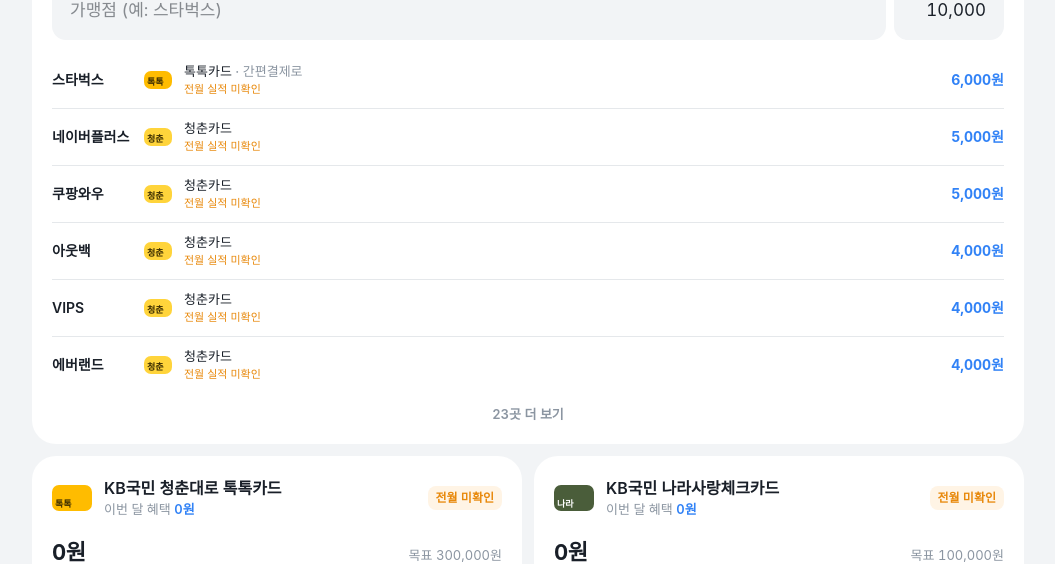
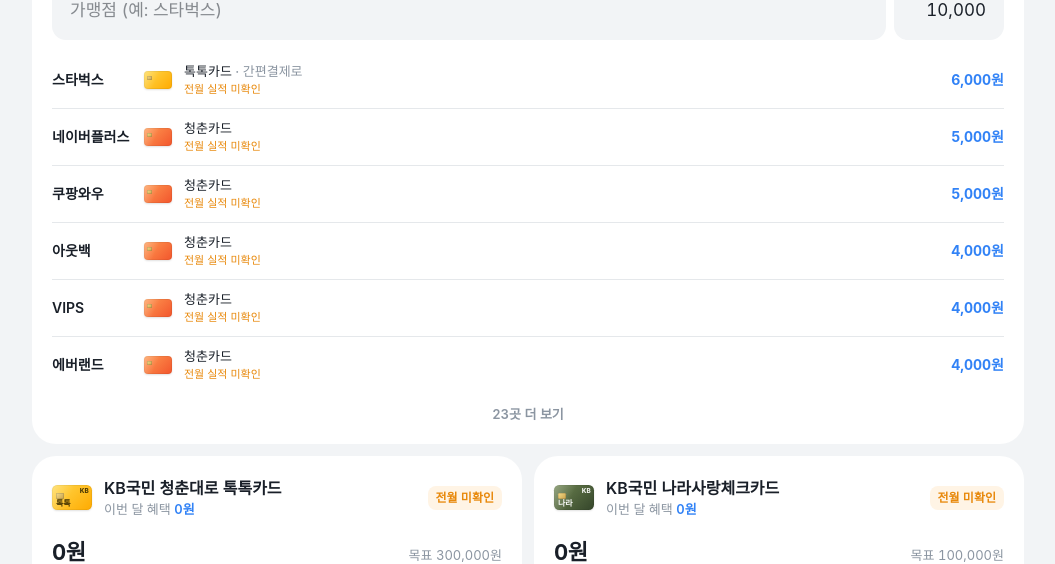
Before and after one commit to tuski0/card-performance, a Next.js app: page /cards in a window 1280 px wide. Shown: the part 211-775 px from the top of the page, without its empty margins (112-1167 px from the left). Built offline with nearby package versions, Linux system fonts and the light colour scheme; no server answers; the database is empty; a web font is replaced by a local one.

Commit message:
style: redraw card art as card faces, big card on the card page

```diff
--- a/app/(tabs)/cards/[id]/page.tsx
+++ b/app/(tabs)/cards/[id]/page.tsx
@@ -3,9 +3,10 @@
 import { errMsg } from '@/lib/format';
 import Link from 'next/link';
 import { useParams } from 'next/navigation';
-import { useState } from 'react';
-import { Badge, CardChip, Panel, Progress, Screen, TopBar, primaryBtn } from '@/components/ui';
+import { useEffect, useState } from 'react';
+import { Badge, CardChip, CardFace, Panel, Progress, Screen, TopBar, primaryBtn } from '@/components/ui';
 import { CARDS, type CardId } from '@/lib/cards';
+import { getCardNumbers } from '@/lib/data/cardNumbers';
 import { saveStart } from '@/lib/data/payments';
 import { useMonthData } from '@/lib/data/useMonthData';
 import type { StartBalance } from '@/lib/engine/compute';
@@ -20,6 +21,10 @@ export default function CardPage() {
   const { data, error, reload, db } = useMonthData();
   const [open, setOpen] = useState<string | null>(null);
   const [editingStart, setEditingStart] = useState(false);
+  const [last4, setLast4] = useState<string | null>(null);
+  useEffect(() => {
+    getCardNumbers(db).then((m) => setLast4(Object.entries(m).find(([, id]) => id === cardId)?.[0] ?? null)).catch(() => {});
+  }, [db, cardId]);
 
   if (!card) return <Screen><TopBar back="/cards" title="없는 카드예요" /></Screen>;
 
@@ -33,6 +38,7 @@ export default function CardPage() {
       <TopBar back="/cards" title={<span className="flex items-center gap-2 text-lg font-bold"><CardChip id={cardId} size={30} />{card.name}</span>} />
       {error && <Panel><p className="text-bad">{error}</p></Panel>}
       {!r && !error && <Panel><p className="text-ink-3">불러오는 중…</p></Panel>}
+      <div className="py-1"><CardFace id={cardId} name={card.name} last4={last4} /></div>
 
       {r && data && (
         <div className="grid grid-cols-1 gap-3 md:grid-cols-2 md:items-start [&>*]:min-w-0">
--- a/components/ui.tsx
+++ b/components/ui.tsx
@@ -1,11 +1,15 @@
 import Link from 'next/link';
 import type { CardId } from '@/lib/cards';
 
-export const CARD_COLORS: Record<CardId, { bg: string; fg: string; short: string }> = {
-  'kb-talktalk': { bg: '#ffbc00', fg: '#3d2e00', short: '톡톡' },
-  'kb-nara': { bg: '#4a5d3a', fg: '#ffffff', short: '나라' },
-  toss: { bg: '#0064ff', fg: '#ffffff', short: '토스' },
-  'kb-youth-b': { bg: '#ffd43b', fg: '#3d2e00', short: '청춘' },
+/**
+ * Per-card look. `bg` is the solid colour used for dots and legends; `from`/`to` paint the card face.
+ * Colours only evoke each card; they are not copies of the issuers' designs.
+ */
+export const CARD_COLORS: Record<CardId, { bg: string; from: string; to: string; fg: string; short: string; issuer: string }> = {
+  'kb-talktalk': { bg: '#ffbc00', from: '#ffd84d', to: '#ffaa00', fg: '#3d2e00', short: '톡톡', issuer: 'KB' },
+  'kb-nara': { bg: '#56693f', from: '#6f8552', to: '#34452a', fg: '#ffffff', short: '나라', issuer: 'KB' },
+  toss: { bg: '#1b64f2', from: '#3d84ff', to: '#0b4fd9', fg: '#ffffff', short: '토스', issuer: 'toss' },
+  'kb-youth-b': { bg: '#ff7a3d', from: '#ff9a52', to: '#f2552c', fg: '#ffffff', short: '청춘', issuer: 'KB' },
 };
 
 export function Screen({ children, className = '' }: { children: React.ReactNode; className?: string }) {
@@ -39,16 +43,71 @@ export function Progress({ value, max, color = 'var(--color-brand)', height = 8
   );
 }
 
+/** Small card face: gradient, IC chip, and (when big enough) the issuer mark and short name. */
 export function CardChip({ id, size = 36 }: { id: CardId; size?: number }) {
   const c = CARD_COLORS[id];
+  const h = Math.round(size * 0.63);
+  const showText = size >= 30;
   return (
     <span
       aria-hidden
-      className="inline-flex shrink-0 items-end rounded-[7px] p-[3px] text-[9px] font-bold leading-none"
-      style={{ width: size, height: Math.round(size * 0.66), background: c.bg, color: c.fg }}
+      className="relative inline-block shrink-0 overflow-hidden"
+      style={{
+        width: size, height: h, borderRadius: Math.max(4, size * 0.13), color: c.fg,
+        background: `linear-gradient(135deg, ${c.from}, ${c.to})`,
+        boxShadow: 'inset 0 0 0 1px rgba(0,0,0,0.06), 0 1px 2px rgba(0,0,0,0.12)',
+      }}
     >
-      {c.short}
+      {/* soft sheen across the face */}
+      <span className="absolute inset-0" style={{ background: 'linear-gradient(115deg, rgba(255,255,255,0.28) 0%, rgba(255,255,255,0) 45%)' }} />
+      {/* IC chip */}
+      <span
+        className="absolute"
+        style={{
+          left: size * 0.1, top: h * 0.3, width: size * 0.2, height: h * 0.24, borderRadius: Math.max(1, size * 0.03),
+          background: 'linear-gradient(135deg, #f5dc8a, #c9a24a)', boxShadow: 'inset 0 0 0 0.5px rgba(0,0,0,0.25)',
+        }}
+      />
+      {showText && (
+        <>
+          <span className="absolute font-extrabold leading-none" style={{ right: size * 0.08, top: h * 0.1, fontSize: size * 0.16, opacity: 0.9 }}>
+            {c.issuer}
+          </span>
+          <span className="absolute font-bold leading-none" style={{ left: size * 0.1, bottom: h * 0.12, fontSize: size * 0.2 }}>
+            {c.short}
+          </span>
+        </>
+      )}
     </span>
+  );
+}
+
+/** Large card face for a card's own page. */
+export function CardFace({ id, name, last4 }: { id: CardId; name: string; last4?: string | null }) {
+  const c = CARD_COLORS[id];
+  return (
+    <div
+      aria-hidden
+      className="relative mx-auto aspect-[1.586] w-full max-w-[320px] overflow-hidden rounded-[18px] p-5"
+      style={{
+        color: c.fg, background: `linear-gradient(135deg, ${c.from}, ${c.to})`,
+        boxShadow: 'inset 0 0 0 1px rgba(0,0,0,0.06), 0 10px 24px -8px rgba(0,0,0,0.35)',
+      }}
+    >
+      <div className="absolute inset-0" style={{ background: 'linear-gradient(115deg, rgba(255,255,255,0.3) 0%, rgba(255,255,255,0) 42%)' }} />
+      <div className="absolute -right-10 -bottom-16 h-48 w-48 rounded-full" style={{ background: 'rgba(255,255,255,0.12)' }} />
+      <div className="relative flex h-full flex-col justify-between">
+        <div className="flex items-start justify-between">
+          <span className="text-[13px] font-semibold opacity-90">{name}</span>
+          <span className="text-[18px] font-extrabold leading-none">{c.issuer}</span>
+        </div>
+        <span className="block h-8 w-11 rounded-md" style={{ background: 'linear-gradient(135deg, #f5dc8a, #c9a24a)', boxShadow: 'inset 0 0 0 1px rgba(0,0,0,0.2)' }} />
+        <div className="flex items-end justify-between">
+          <span className="text-[15px] font-semibold tracking-[0.2em] opacity-90">{last4 ? `•••• ${last4}` : '•••• ••••'}</span>
+          <span className="text-[13px] font-bold">{c.short}</span>
+        </div>
+      </div>
+    </div>
   );
 }
 
```
